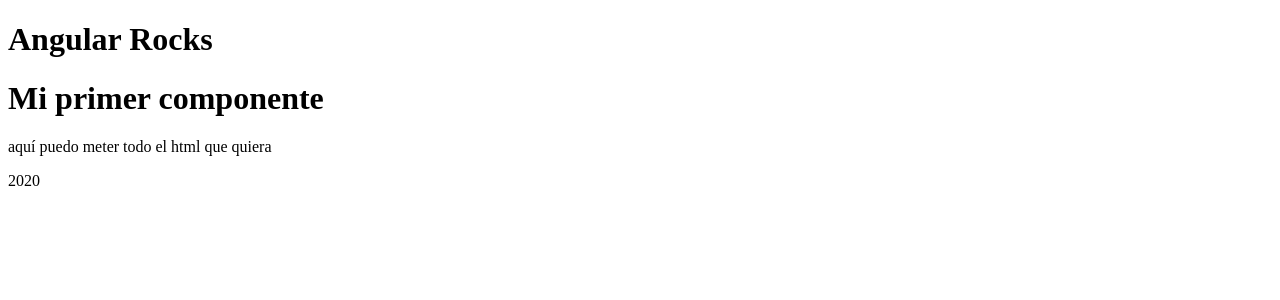
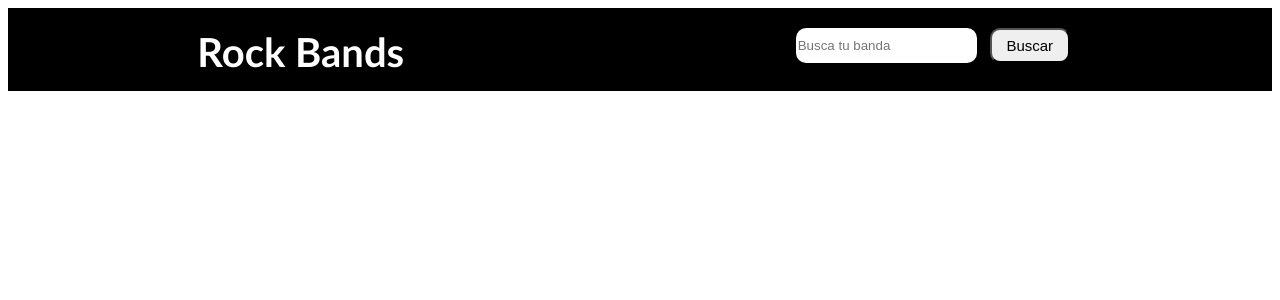
Before and after one commit to adharamonzon/Bossify, an Angular app: page / in a window 1280 px wide. Shown: the top 300 px of the page. Built offline with nearby package versions, Linux system fonts and the light colour scheme.

Commit message:
add header component, with html structure, and styles

```diff
--- a/src/app/app.component.css
+++ b/src/app/app.component.css
@@ -0,0 +1,5 @@
+*{
+  margin: 0;
+  padding: 0;
+  box-sizing: border-box;
+}
--- a/src/app/app.component.html
+++ b/src/app/app.component.html
@@ -1,3 +1,3 @@
-<h1>{{title}}</h1>
-
-<first-component></first-component>
+<body>
+  <app-header></app-header>
+</body>
--- a/src/app/app.component.ts
+++ b/src/app/app.component.ts
@@ -8,5 +8,5 @@
   //estilos específicos para este componente
 })
 export class AppComponent {
-  title = 'Angular Rocks';
+  title = 'Rock Bands';
 }
--- a/src/app/components/header/header.component.html
+++ b/src/app/components/header/header.component.html
@@ -1 +1,7 @@
-<p>header works!</p>
+<header class="header">
+  <h1 class="header__title">{{title}}</h1>
+  <form class="header__form">
+    <input class="header__form--input" type="text" placeholder="Busca tu banda" />
+    <button class="header__form--btn" type="button">Buscar</button>
+  </form>
+</header>
--- /dev/null
+++ b/src/app/components/header/header.component.scss
@@ -0,0 +1,29 @@
+.header{
+  margin: 0;
+  font-family: 'Gill Sans', 'Gill Sans MT', 'Trebuchet MS', sans-serif;  display: flex;
+  justify-content: space-around;
+  padding-top: 20px;
+  background-color: black;
+  color: white;
+  &__title{
+    font-size: 40px;
+    margin: 0;
+    padding-bottom: 15px;
+  }
+  &__form{
+    width: 300px;
+    display: flex;
+    justify-content: space-evenly;
+    height: 35px;
+    &--input{
+      border-radius: 10px;
+      border: none;
+    }
+    &--btn{
+      border-radius: 10px;
+      background-color: withe;
+      width: 80px;
+      font-size: 15px;
+    }
+  }
+}
--- a/src/app/components/header/header.component.ts
+++ b/src/app/components/header/header.component.ts
@@ -3,11 +3,14 @@
 @Component({
   selector: 'app-header',
   templateUrl: './header.component.html',
-  styleUrls: ['./header.component.css']
+  styleUrls: ['./header.component.scss']
 })
 export class HeaderComponent implements OnInit {
+  public title: string;
 
-  constructor() { }
+  constructor() {
+    this.title = 'Rock Bands'
+  }
 
   ngOnInit(): void {
   }
```
Also changed, not shown: src/app/components/header/header.component.css (deleted).
